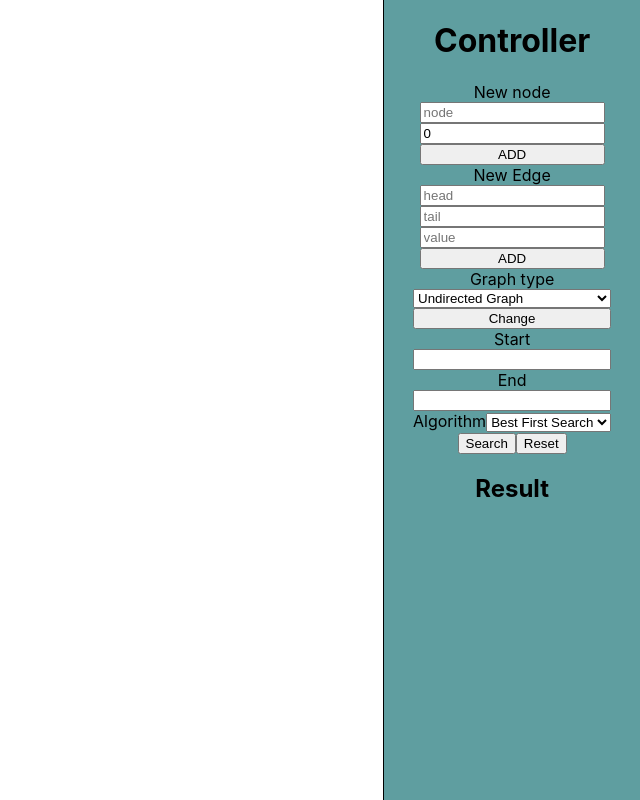
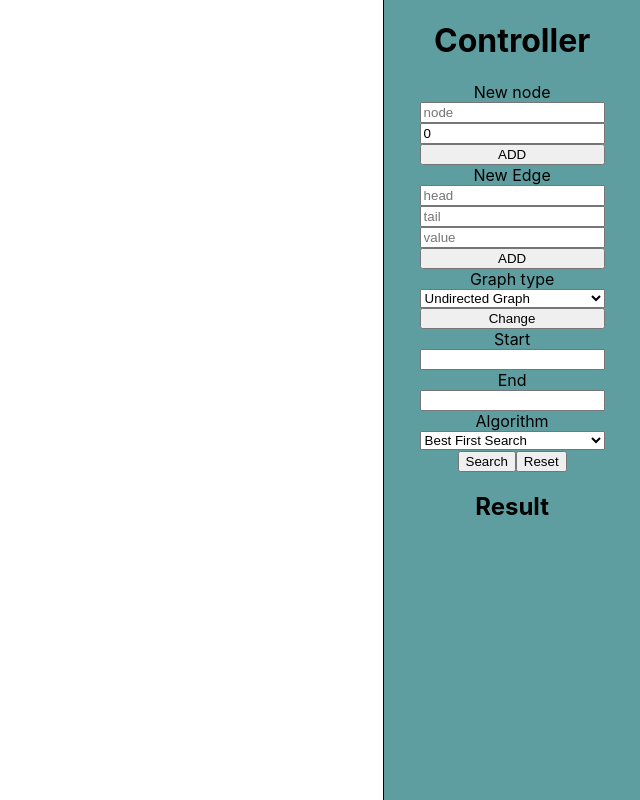
Before and after one commit to ThuongDoo/search-algorithms, a React (Create React App) app: page / in a window 1280 px wide. Shown: the whole page, without its empty margins (640-1280 px from the left). Built offline with nearby package versions, Linux system fonts and the light colour scheme.

Commit message:
change className

```diff
--- a/src/components/GraphEditor.js
+++ b/src/components/GraphEditor.js
@@ -222,7 +222,7 @@ function GraphEditor() {
                 <label>End</label>
                 <Field name="end" />
               </div>
-              <div>
+              <div className="formGroup">
                 <label>Algorithm</label>
                 <Field name="algorithm" as="select">
                   {algorithmOptions.map((option) => (
```
